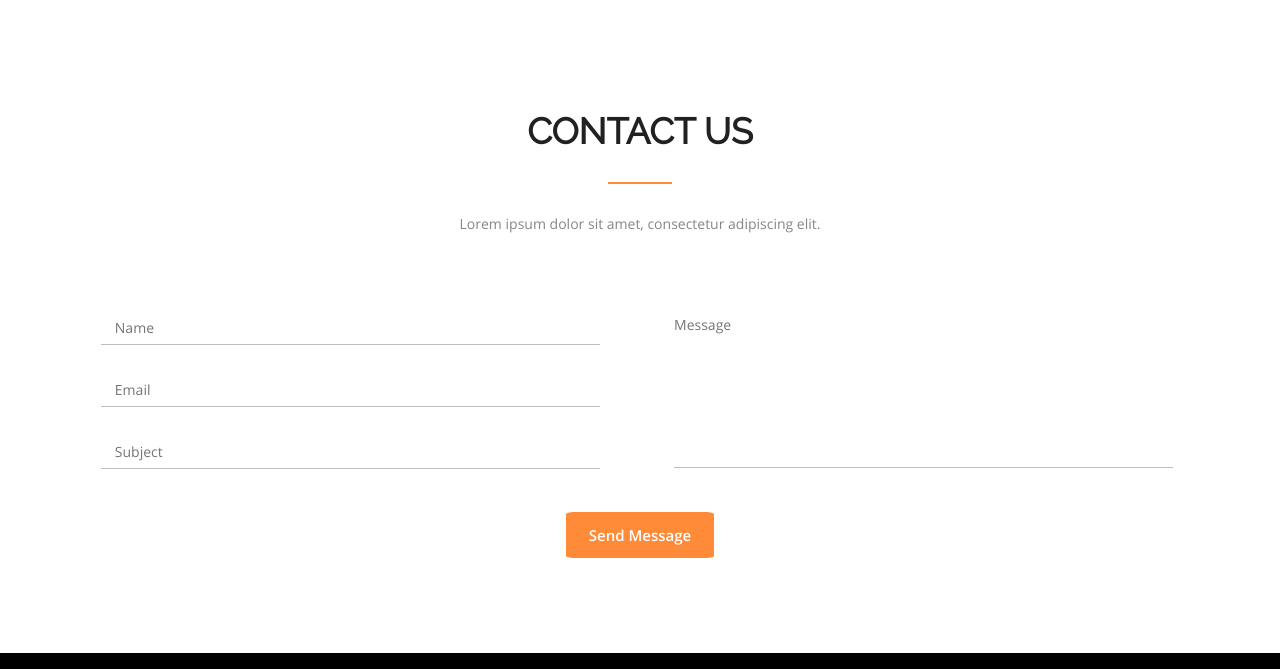
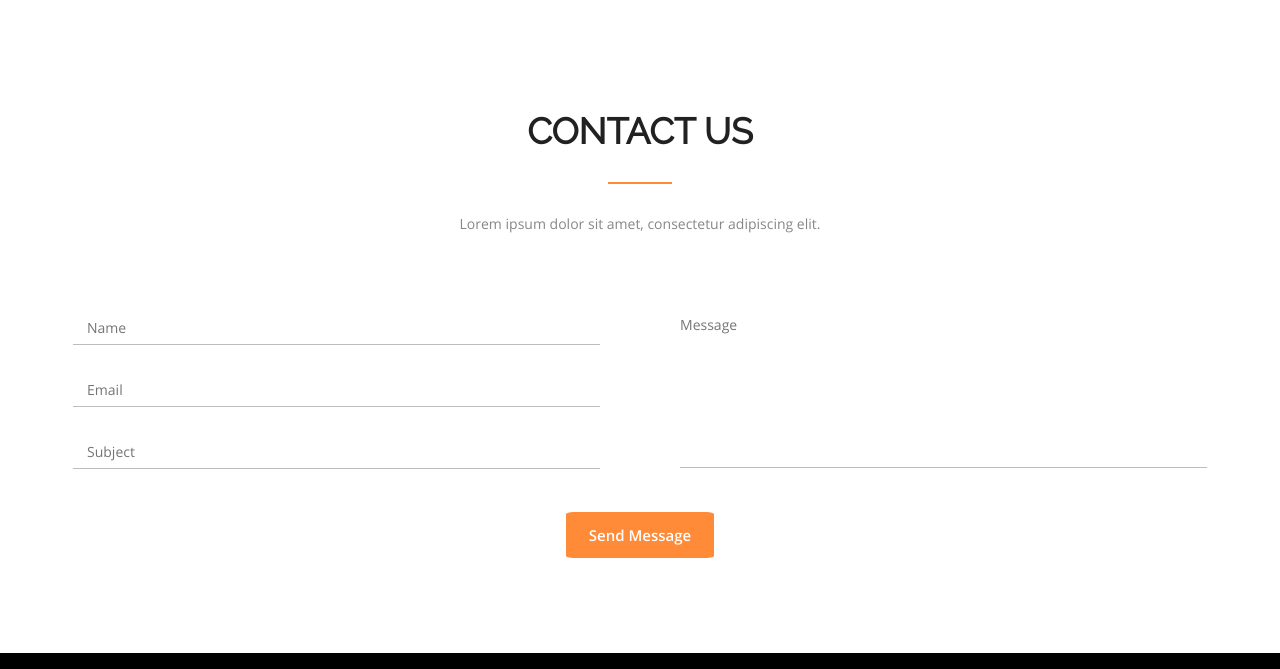
Before and after one commit to MichaelZavalo/lesson-4, a plain HTML site: page index.html in a window 1280 px wide. Shown: the part 3901-4570 px from the top of the page. Drawn offline with Linux system fonts and the light colour scheme.

Commit message:
Add files via upload
fix form

```diff
--- a/css/styles.css
+++ b/css/styles.css
@@ -599,19 +599,16 @@ header li:hover:after  {
 .wr-contact .contact-us {
     margin-top: 80px;
 }
-.wr-contact .contact-us fieldset {
-    border: none;
-}
 .wr-contact .contact-us .input-block, .wr-contact .contact-us .textarea {
-    width: 39%;
+    width: 527px;
     display: inline-block;
+    vertical-align: middle;
 }
 .wr-contact .contact-us .input-block {
     margin-right: 40px;
 }
 .wr-contact .contact-us .textarea {
     margin-left: 40px;
-    position: relative;
 }
 .wr-contact .contact-us textarea {
     width: 100%;
@@ -621,11 +618,7 @@ header li:hover:after  {
     font-family: opensans-reg, sans-serif;
     border: none;
     border-bottom: 1px solid #bdbdbd;
-    position: absolute;
-    top: -142px;
-    left: -6px;
 }
-/*need to fix*/
 .wr-contact .contact-us .input-block input {
     font-family: opensans-reg, sans-serif;
     font-size: 14px;
@@ -656,7 +649,6 @@ header li:hover:after  {
     border-radius: 5%;
     cursor: pointer;
 }
-/*need to be fix*/
 /* footer
 ----------------------------------*/
 footer {
--- a/index.html
+++ b/index.html
@@ -201,14 +201,16 @@
                 <hr>
                 <p>Lorem ipsum dolor sit amet, consectetur adipiscing elit.</p>
                 <form class="contact-us" action="post">
-                    <fieldset class="input-block">
-                        <input class="name" type="text" placeholder="Name">
-                        <input class="email" type="text" placeholder="Email">
-                        <input class="subject" type="text" placeholder="Subject">
-                    </fieldset>
-                    <fieldset class="textarea">
-                        <textarea name="message" id="message" cols="30" rows="8" placeholder="Message"></textarea>
-                    </fieldset>
+                    <div>
+                        <div class="input-block">
+                            <input class="name" type="text" placeholder="Name">
+                            <input class="email" type="text" placeholder="Email">
+                            <input class="subject" type="text" placeholder="Subject">
+                        </div>
+                        <div class="textarea">
+                            <textarea name="message" id="message" cols="30" rows="8" placeholder="Message"></textarea>
+                        </div>
+                    </div>
                     <input class="submit" type="submit" value="Send Message">
                 </form>
             </div>
```
